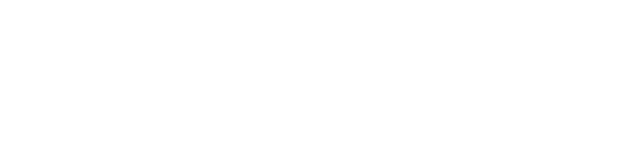
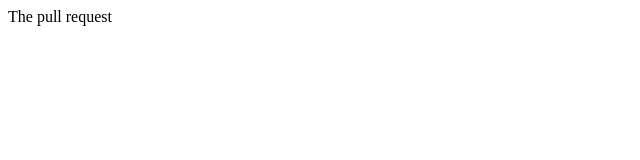
Before and after one commit to borisworking/crud, a plain HTML site: page index.html in a window 1280 px wide. Shown: the whole page, without its empty margins (0-640 px from the left). Drawn offline with Linux system fonts and the light colour scheme.

Commit message:
my pull request

```diff
--- a/index.html
+++ b/index.html
@@ -6,5 +6,6 @@
 	</head>
 
 	<body>
+		The pull request
 	</body>
 </html>
```
